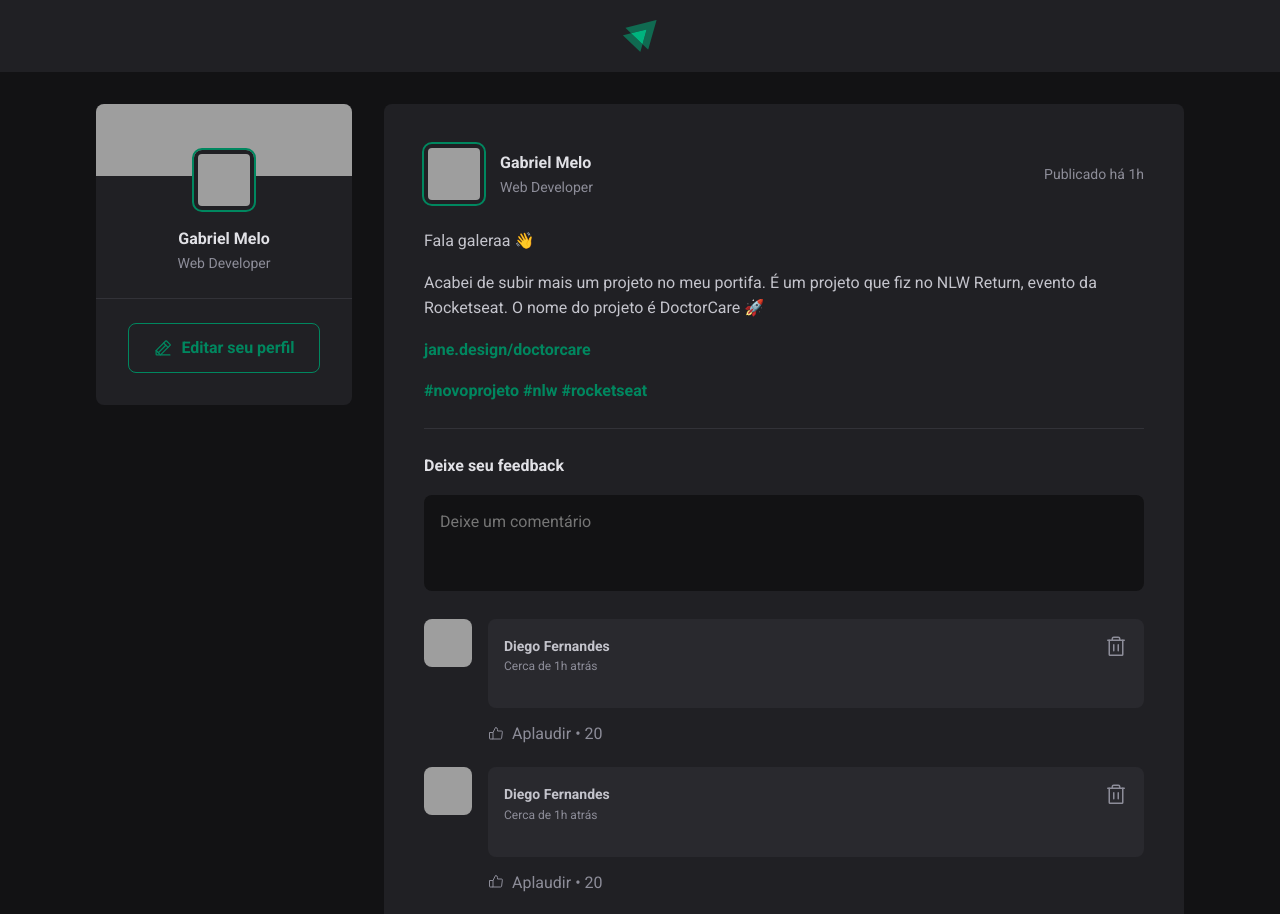
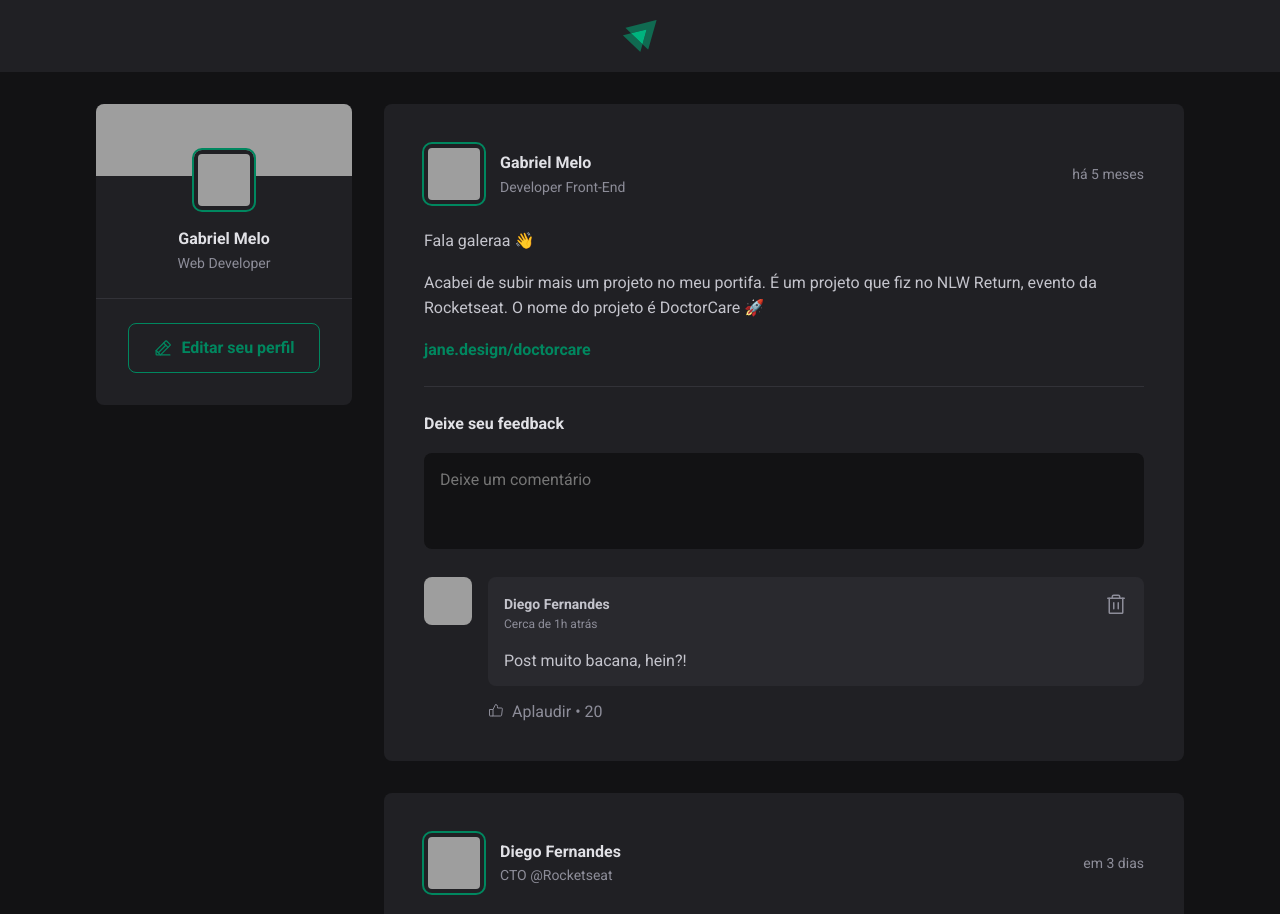
Before and after one commit to gabrielmelov/ignite-react-ts, a React (Vite) app: page / in a window 1280 px wide. Shown: the top 914 px of the page. Built offline with nearby package versions, Linux system fonts and the light colour scheme; grey boxes are pictures that could not be loaded.

Commit message:
Adicionando funcionalidade ao post e comentário

```diff
--- a/src/components/Post.jsx
+++ b/src/components/Post.jsx
@@ -1,38 +1,72 @@
+import { format, formatDistanceToNow } from 'date-fns'
+import ptBR from 'date-fns/esm/locale/pt-BR/index.js'
+import { useState } from 'react'
+
 import { Avatar } from './avatar'
 import { Comment } from './Comment'
 import styles from './Post.module.css'
 
-export function Post() {
+export function Post({ author, content, publishedAt }) {
+    const [comments, setComments] = useState([
+        'Post muito bacana, hein?!',
+    ])
+
+    const [newCommentText, setNewCommentText] = useState('')
+
+    const publishedDateFormatted = format(publishedAt, "d 'de' LLLL 'às' HH:mm'h'", {
+        locale: ptBR
+    })
+
+    const publishedDateRelativeToNow = formatDistanceToNow(publishedAt, {
+        locale: ptBR,
+        addSuffix: true
+    })
+
+    function handleCreateNewComment() {
+        event.preventDefault()
+
+        setComments([...comments, newCommentText])
+        setNewCommentText('')
+    }
+
+    function handleNewCommentChange() {
+        setNewCommentText(event.target.value)
+    }
+
     return (
         <article className={styles.post}>
             <header>
                 <div className={styles.author}>
-                    <Avatar src="https://github.com/gabrielmelov.png" />
+                    <Avatar src={author.avatarUrl} />
                     <div className={styles.authorInfo}>
-                        <strong>Gabriel Melo</strong>
-                        <span>Web Developer</span>
+                        <strong>{author.name}</strong>
+                        <span>{author.role}</span>
                     </div>
                 </div>
 
-                <time title="13 de Outubro às 18:42h" dateTime="2022-10-13 18:42:30">Publicado há 1h</time>
+                <time title={publishedDateFormatted} dateTime={publishedAt.toISOString()}>
+                    {publishedDateRelativeToNow}
+                </time>
             </header>
 
             <div className={styles.content}>
-                <p>Fala galeraa 👋</p>
-                <p>Acabei de subir mais um projeto no meu portifa. É um projeto que fiz no NLW Return, evento da Rocketseat. O nome do projeto é DoctorCare 🚀</p>
-                <p><a href="">jane.design/doctorcare</a></p>
-                <p>
-                    <a href="">#novoprojeto</a>{" "}
-                    <a href="">#nlw</a>{" "}
-                    <a href="">#rocketseat</a>
-                </p>
+                {content.map(line => {
+                    if (line.type === 'paragraph') {
+                        return <p key={line.content}>{line.content}</p>
+                    } else if (line.type === 'link') {
+                        return <p key={line.content}><a href="#">{line.content}</a></p>
+                    }
+                })}
             </div>
 
-            <form className={styles.commentForm}>
+            <form onSubmit={handleCreateNewComment} className={styles.commentForm}>
                 <strong>Deixe seu feedback</strong>
 
                 <textarea
+                    name="comment"
                     placeholder="Deixe um comentário"
+                    value={newCommentText}
+                    onChange={handleNewCommentChange}
                 />
 
                 <footer>
@@ -41,9 +75,9 @@ export function Post() {
             </form>
 
             <div className={styles.commmentList}>
-                <Comment />
-                <Comment />
-                <Comment />
+                {comments.map(comment => {
+                    return <Comment key={comment} content={comment} />
+                })}
             </div>
         </article>
     )
```
